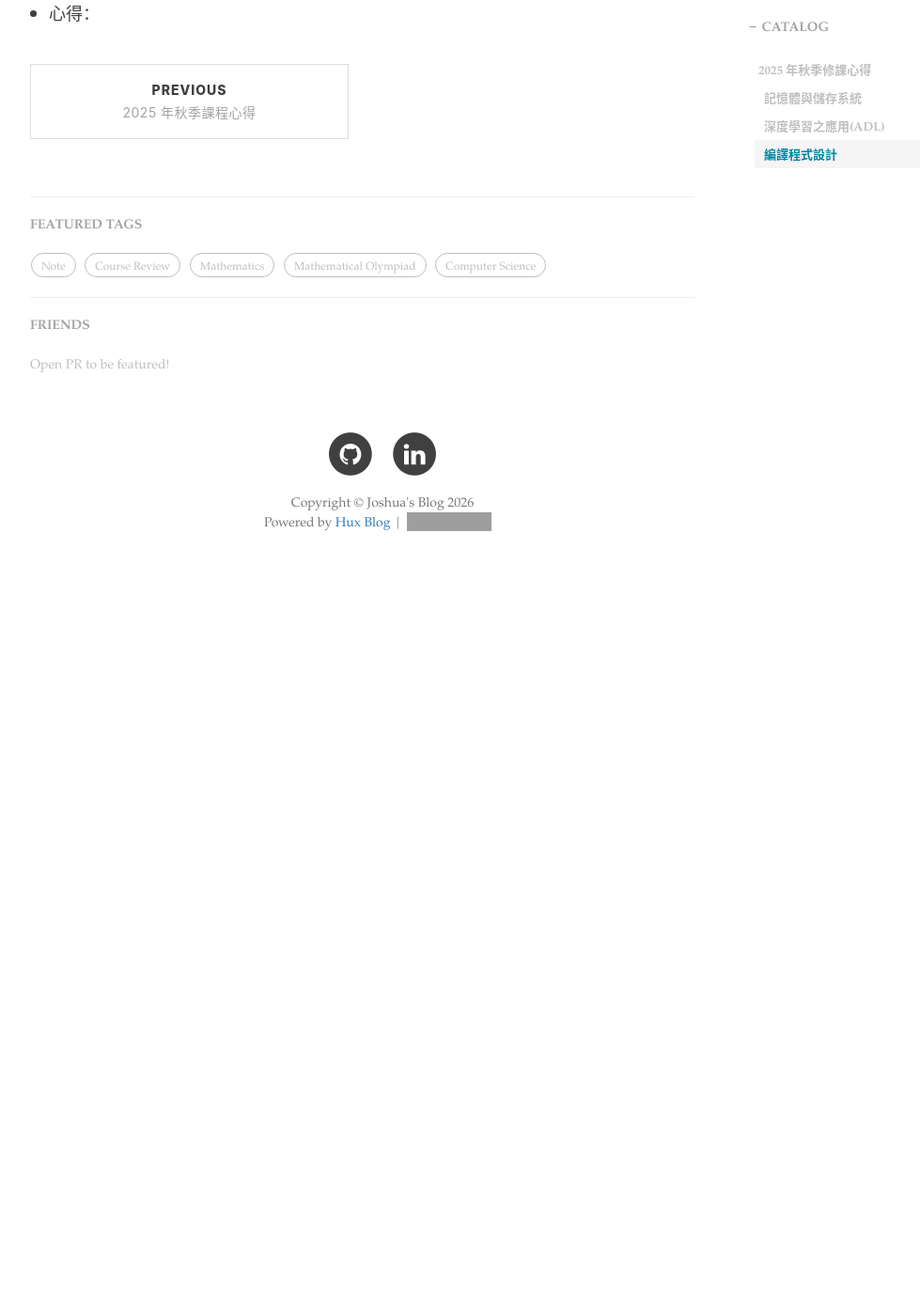
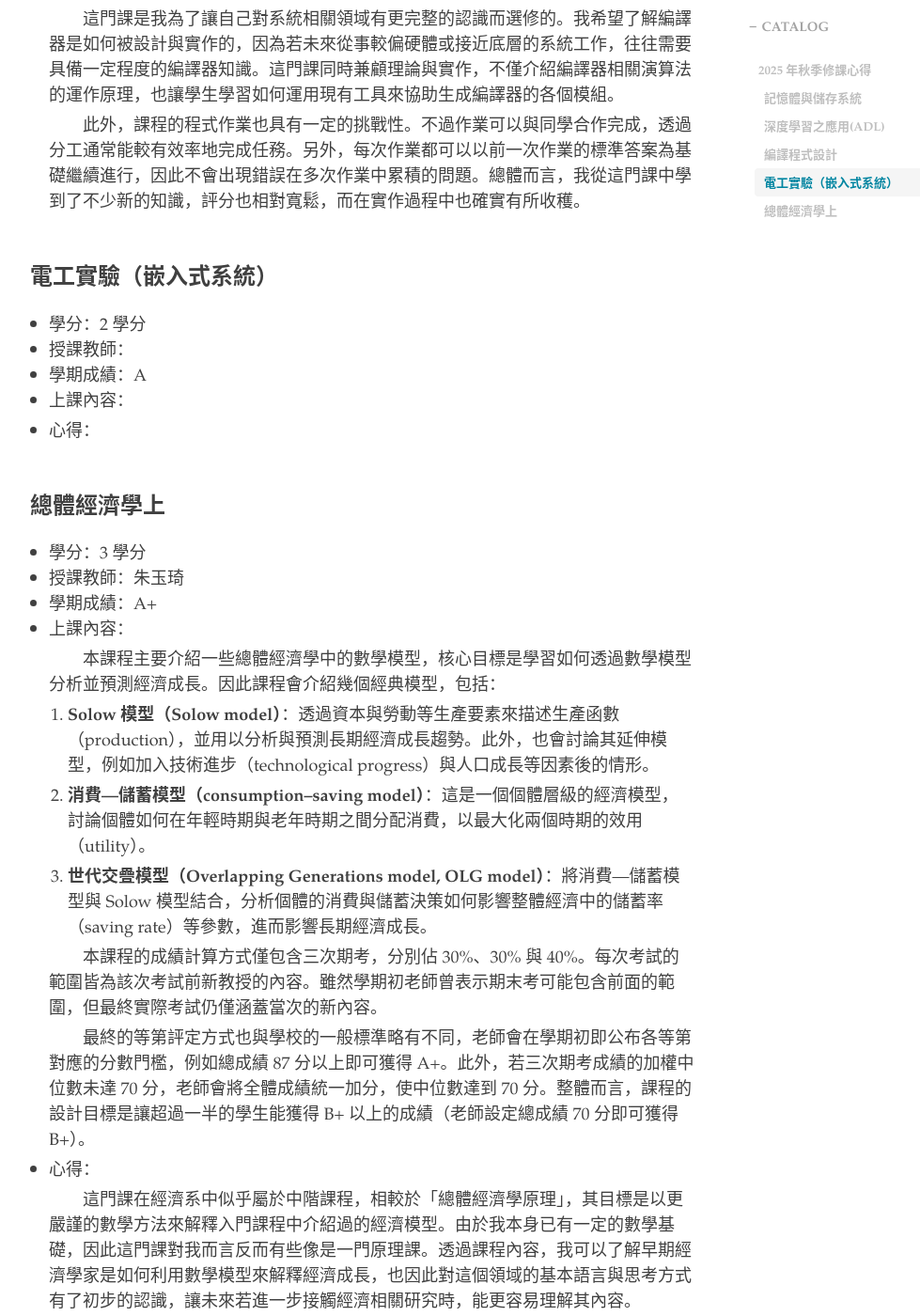
Before and after one commit to joshuachen0213/joshuachen0213.github.io, a Jekyll site: the page built from _posts/course/2026-03-07-course-review.md, in a window 1280 px wide and 1400 px high, scrolled down 3290 px. Shown: the whole window at 94% size, without its empty margins (233-1212 px from the left). Built offline with Jekyll 4.4.1, drawn with Linux system fonts in a browser that asks for light colours; nearby versions of some CDN libraries; comment, search, counter and statistics services are not loaded; before the commit the page ends 3920 px from its top, so only the background shows below that; some of the changed text lies outside the part shown; grey boxes are pictures that could not be loaded.

Commit message:
add 114-1 course review

```diff
--- a/_posts/course/2026-03-07-course-review.md
+++ b/_posts/course/2026-03-07-course-review.md
@@ -75,31 +75,40 @@ tags:
 
 - 心得：
 
-<!-- ###
+  &emsp;&emsp;這門課是我為了讓自己對系統相關領域有更完整的認識而選修的。我希望了解編譯器是如何被設計與實作的，因為若未來從事較偏硬體或接近底層的系統工作，往往需要具備一定程度的編譯器知識。這門課同時兼顧理論與實作，不僅介紹編譯器相關演算法的運作原理，也讓學生學習如何運用現有工具來協助生成編譯器的各個模組。
 
-- 學分： 學分
+  &emsp;&emsp;此外，課程的程式作業也具有一定的挑戰性。不過作業可以與同學合作完成，透過分工通常能較有效率地完成任務。另外，每次作業都可以以前一次作業的標準答案為基礎繼續進行，因此不會出現錯誤在多次作業中累積的問題。總體而言，我從這門課中學到了不少新的知識，評分也相對寬鬆，而在實作過程中也確實有所收穫。
+
+
+### 電工實驗（嵌入式系統）
+
+- 學分：2 學分
 - 授課教師：
-- 學期成績：A+
+- 學期成績：A
 - 上課內容：
 
 - 心得：
 
 
-###
+### 總體經濟學上
 
-- 學分： 學分
-- 授課教師：
+- 學分：3 學分
+- 授課教師：朱玉琦
 - 學期成績：A+
 - 上課內容：
 
+  &emsp;&emsp;本課程主要介紹一些總體經濟學中的數學模型，核心目標是學習如何透過數學模型分析並預測經濟成長。因此課程會介紹幾個經典模型，包括：
+
+  1. **Solow 模型（Solow model）**：透過資本與勞動等生產要素來描述生產函數（production），並用以分析與預測長期經濟成長趨勢。此外，也會討論其延伸模型，例如加入技術進步（technological progress）與人口成長等因素後的情形。
+
+  2. **消費—儲蓄模型（consumption–saving model）**：這是一個個體層級的經濟模型，討論個體如何在年輕時期與老年時期之間分配消費，以最大化兩個時期的效用（utility）。
+
+  3. **世代交疊模型（Overlapping Generations model, OLG model）**：將消費—儲蓄模型與 Solow 模型結合，分析個體的消費與儲蓄決策如何影響整體經濟中的儲蓄率（saving rate）等參數，進而影響長期經濟成長。
+
+  &emsp;&emsp;本課程的成績計算方式僅包含三次期考，分別佔 30%、30% 與 40%。每次考試的範圍皆為該次考試前新教授的內容。雖然學期初老師曾表示期末考可能包含前面的範圍，但最終實際考試仍僅涵蓋當次的新內容。
+
+  &emsp;&emsp;最終的等第評定方式也與學校的一般標準略有不同，老師會在學期初即公布各等第對應的分數門檻，例如總成績 87 分以上即可獲得 A+。此外，若三次期考成績的加權中位數未達 70 分，老師會將全體成績統一加分，使中位數達到 70 分。整體而言，課程的設計目標是讓超過一半的學生能獲得 B+ 以上的成績（老師設定總成績 70 分即可獲得 B+）。
+
 - 心得：
 
-
-###
-
-- 學分： 學分
-- 授課教師：
-- 學期成績：A+
-- 上課內容：
-
-- 心得： -->
+  &emsp;&emsp;這門課在經濟系中似乎屬於中階課程，相較於「總體經濟學原理」，其目標是以更嚴謹的數學方法來解釋入門課程中介紹過的經濟模型。由於我本身已有一定的數學基礎，因此這門課對我而言反而有些像是一門原理課。透過課程內容，我可以了解早期經濟學家是如何利用數學模型來解釋經濟成長，也因此對這個領域的基本語言與思考方式有了初步的認識，讓未來若進一步接觸經濟相關研究時，能更容易理解其內容。
```
Also changed, not shown: other parts of _posts/course/2026-03-07-course-review.md (+1 -1 lines).
